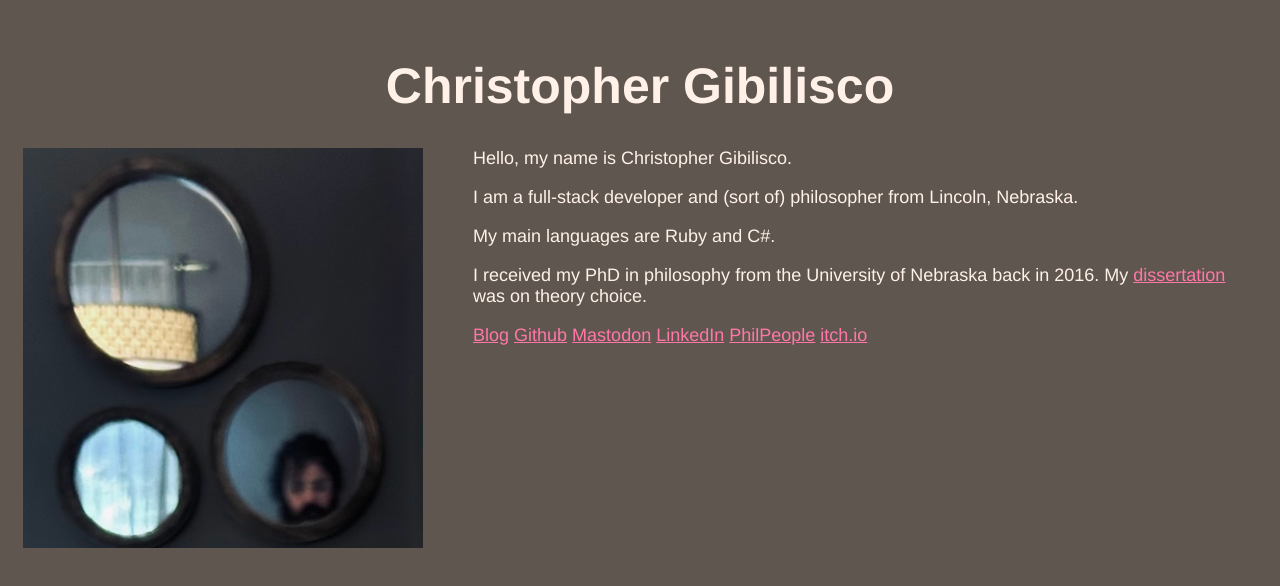
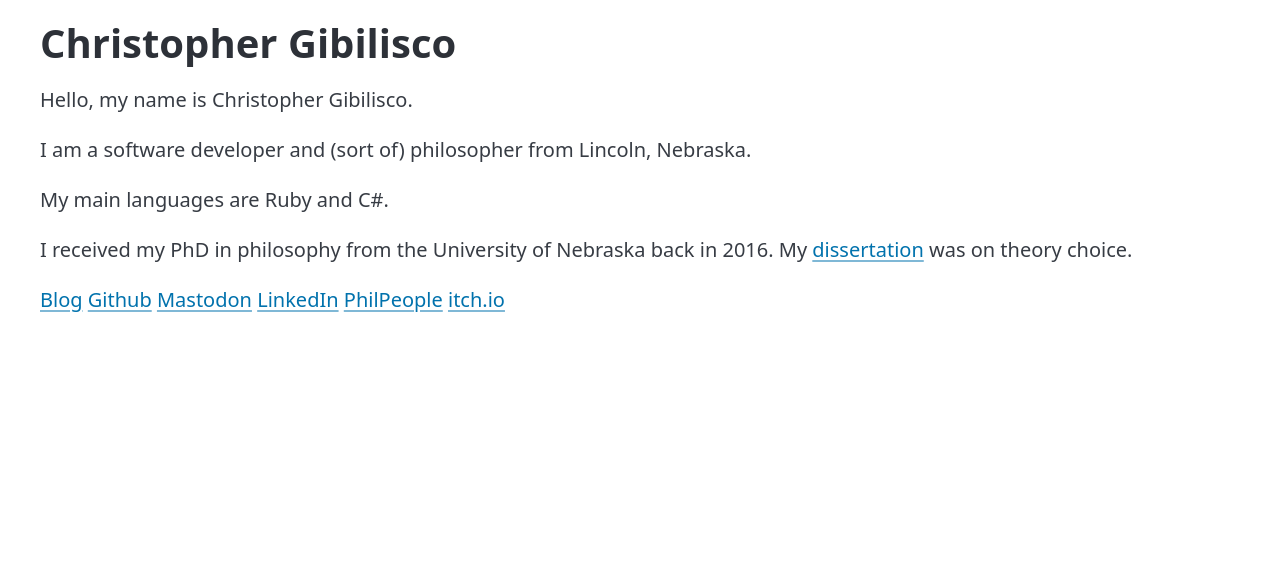
Before and after one commit to cjkg/christophergibilisco.net, a plain HTML site: page index.html in a window 1280 px wide. Drawn offline with nearby package versions, Linux system fonts and the light colour scheme.

Commit message:
pico.css barebones

```diff
--- a/index.html
+++ b/index.html
@@ -1,40 +1,20 @@
-<!DOCTYPE html>
+<!doctype html>
 <html lang="en">
   <head>
-		<meta charset="UTF-8">
+    <meta charset="utf-8">
+    <meta name="viewport" content="width=device-width, initial-scale=1">
+    <meta name="color-scheme" content="dark">
+    <link
+      rel="stylesheet"
+      href="https://cdn.jsdelivr.net/npm/@picocss/pico@2/css/pico.min.css"
+    >
     <title>Christopher Gibilisco</title>
-		<style>
-			* {
-				background-color: #5F574F;
-				color: #FFF1E8;
-				font-family: "Helvetica", sans-serif;
-				font-size: large;
-			}
-			a {
-				color: #FF77A8;
-			}
-			body{
-				padding: 15px;
-			}
-			h1 {
-				font-size: 50px;
-				text-align: center;
-			}
-		</style>
   </head>
-
   <body>
+    <main class="container">
       <h1>Christopher Gibilisco</h1>
-		 <div style="width: 100%; overflow: hidden;">
-     			<div style="width: 450px; float: left;"> <img
-				src="/selfie.jpg"
-				alt="A photo of Christopher Gibilisco"
-				width="400"
-				height="400"
-			/> </div>
-		     	<div style="margin-left: 350px;">
-			 	Hello, my name is Christopher Gibilisco.
-				<p>I am a full-stack developer and (sort of) philosopher from Lincoln, Nebraska.</p>
+      <p>Hello, my name is Christopher Gibilisco.</p>
+      <p>I am a software developer and (sort of) philosopher from Lincoln, Nebraska.</p>
       <p>My main languages are Ruby and C#.</p>
       <p>I received my PhD in philosophy from the University of Nebraska back in 2016. My <a href="https://philarchive.org/rec/GIBTOP?all_versions=1">dissertation</a> was on theory choice.</p>
       <p>
@@ -45,10 +25,6 @@
         <a href="https://philpeople.org/profiles/christopher-john-kingslan-gibilisco">PhilPeople</a>
         <a href="https://cjgibilisco.itch.io/">itch.io</a>
       </p>
-			</div>
-		</div>
-
-
-
+    </main>
   </body>
 </html>
```
Also changed, not shown: selfie.jpg (deleted). Lines whose indentation alone changed are shown as unchanged.
